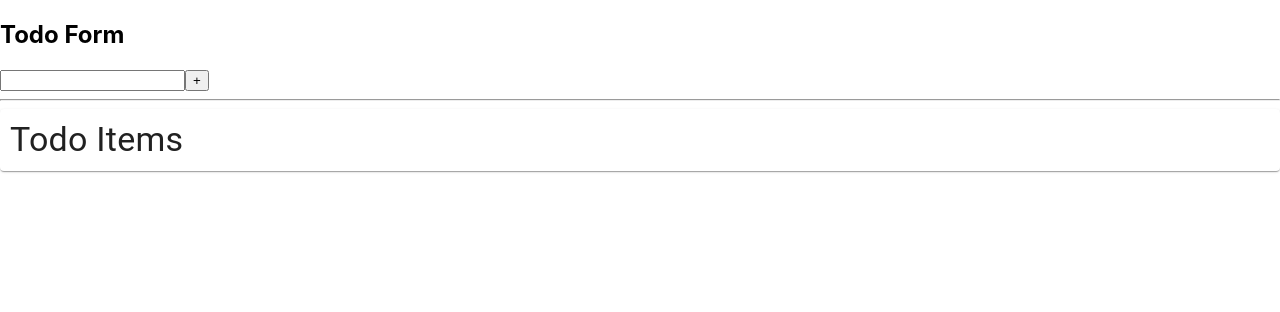
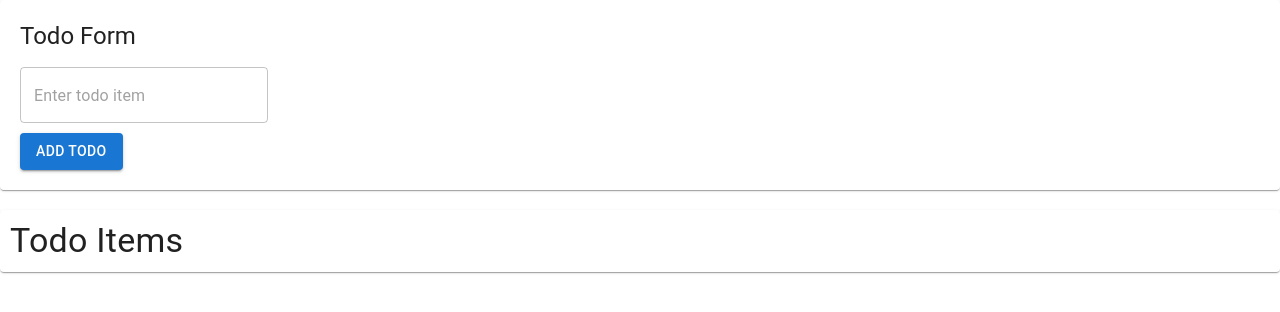
Before and after one commit to gavand-sagar/Upgrad-React-Training, a React (Create React App) app: page / in a window 1280 px wide. Shown: the top 312 px of the page. Built offline with nearby package versions, Linux system fonts and the light colour scheme.

Commit message:
UI enhancements

```diff
--- a/src/SimpleTodoApp.jsx
+++ b/src/SimpleTodoApp.jsx
@@ -2,36 +2,78 @@ import { Button, Paper, TextField, Typography } from '@mui/material'
 import React, { useState } from 'react'
 
 function TodoList({ items, onDelete }) {
-  return (<Paper sx={{ padding: '10px' }}>
-    <Typography variant='h4'>Todo Items</Typography>
-    {
-      items && items.map((x, i) => <fieldset className='todo-item'><span>{x}</span><button onClick={() => onDelete(i)}>-</button></fieldset>)
-    }
-  </Paper>)
+  return (
+    <Paper sx={{ padding: '10px' }}>
+      <Typography variant='h4'>Todo Items</Typography>
+      {
+        items && items.map((x, i) => (
+          <fieldset key={i} className='todo-item'>
+            <span>{x}</span>
+            <Button onClick={() => onDelete(i)} variant='outlined' size='small'>-</Button>
+          </fieldset>
+        ))
+      }
+    </Paper>
+  )
 }
 
 export default function SimpleTodoApp() {
   let [items, setItems] = useState([])
   let [todoText, setTodoText] = useState('')
-  function handleSubmit() {
-    setItems([...items, todoText])
+  let [error, setError] = useState('')
+
+  function handleSubmit(e) {
+    e?.preventDefault()
+    const trimmedText = todoText.trim()
+
+    if (!trimmedText) {
+      setError('Todo text cannot be empty')
+      return
+    }
+
+    setItems([...items, trimmedText])
+    setTodoText('')
+    setError('')
   }
+
   function handleDelete(index) {
     // API CALL
     if (window.confirm("Do you want to delete?")) {
-      let newArray = items.filter((x, i) => i != index);
+      let newArray = items.filter((x, i) => i !== index);
       setItems(newArray)
     }
+  }
 
+  function handleKeyPress(e) {
+    if (e.key === 'Enter') {
+      handleSubmit(e)
+    }
   }
+
   return (
     <div>
-      <div sx={{ padding: '10px' }}>
-        <h2>Todo Form</h2>
-        <input onChange={(event) => setTodoText(event.target.value)} variant='outlined' />
-        <button onClick={handleSubmit} variant='contained'>+</button>
-      </div>
-      <hr />
+      <Paper sx={{ padding: '20px', marginBottom: '20px' }}>
+        <Typography variant='h5' sx={{ marginBottom: '15px' }}>Todo Form</Typography>
+        <form onSubmit={handleSubmit}>
+          <TextField
+            value={todoText}
+            onChange={(event) => {
+              setTodoText(event.target.value)
+              setError('')
+            }}
+            onKeyPress={handleKeyPress}
+            variant='outlined'
+            placeholder='Enter todo item'
+            error={!!error}
+            helperText={error}
+            sx={{ marginRight: '10px', marginBottom: '10px' }}
+          />
+          <br />
+          <Button onClick={handleSubmit} variant='contained' type='submit'>
+            Add Todo
+          </Button>
+        </form>
+      </Paper>
       <TodoList items={items} onDelete={handleDelete} />
     </div>
   )
```
